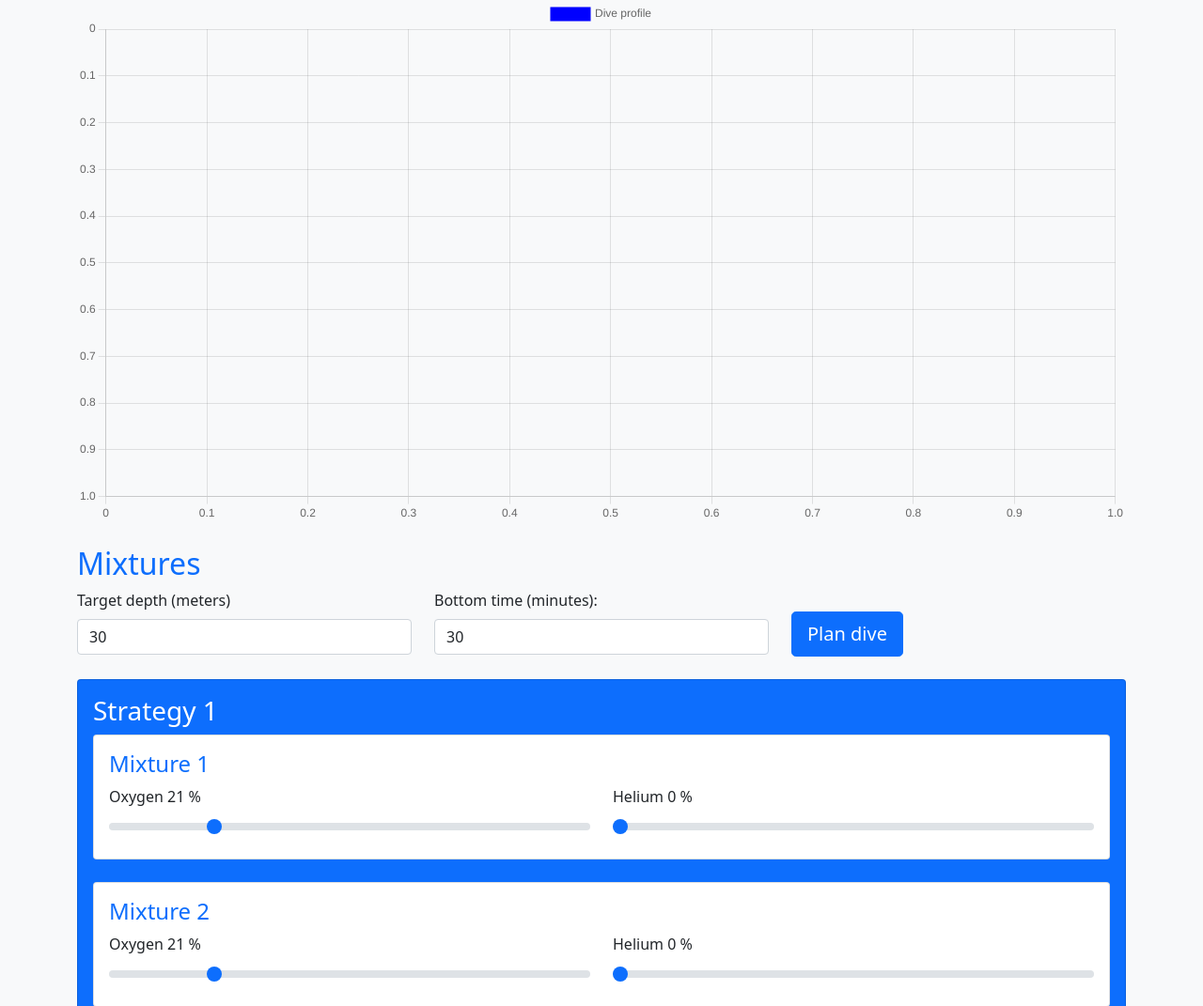
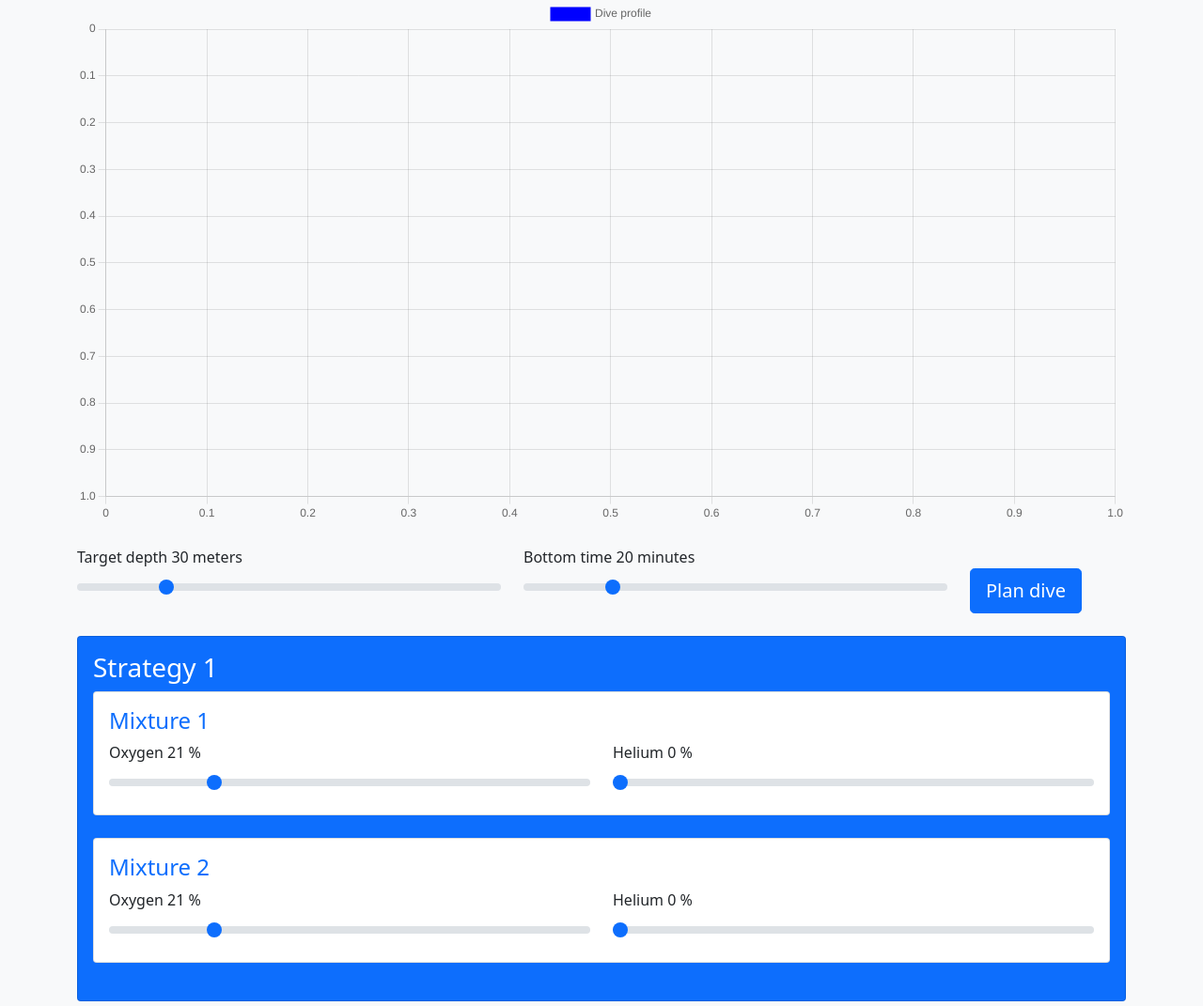
Before and after one commit to JohnyBuk/decoweb, a Flask app: page / in a window 1280 px wide. Shown: the part 81-1152 px from the top of the page at 94% size. Run offline with Flask 2, Linux system fonts and the light colour scheme; some libraries are stand-ins or nearby versions.

Commit message:
add time/depth sliders

```diff
--- a/templates/index.html
+++ b/templates/index.html
@@ -22,20 +22,22 @@
 		<h1 class=" text-primary">Dive planner</h1>
 		<canvas id="dive_profile"></canvas>
 		<br>
-		<h2 class=" text-primary">Mixtures</h2>
 
-		<form>
-
+		<form autocomplete="off">
 			<div class="row">
-				<div class="col-md-4">
-					<label class="form-label">Target depth (meters)</label>
-					<input type="text" name="target_depth" class="form-control form-floating" value="30">
+				<div class="col-md-5">
+					<label class="form-label">Target depth </label>
+					<output>30 meters</output>
+					<input type="range" value="30" max="150" name="target_depth" class="form-range"
+						oninput="this.previousElementSibling.value = this.value + ' meters'">
 				</div>
-				<div class="col-md-4">
-					<label class="form-label">Bottom time (minutes):</label>
-					<input type="text" name="bottom_time" class="form-control" value="30">
+				<div class="col-md-5">
+					<label for="customRange1" class="form-label">Bottom time </label>
+					<output>20 minutes</output>
+					<input type="range" value="20" name="bottom_time" class="form-range"
+						oninput="this.previousElementSibling.value = this.value + ' time'">
 				</div>
-				<div class="col-md-4">
+				<div class="col-md-2">
 					<br>
 					<button class="btn btn-lg btn-primary" type="button">Plan dive</button>
 				</div>
```
